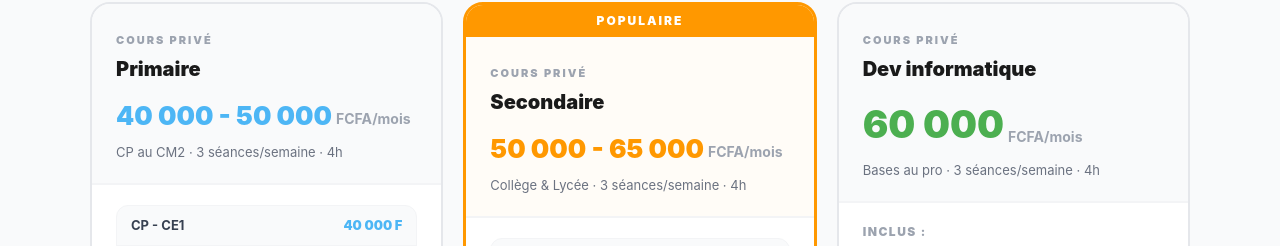
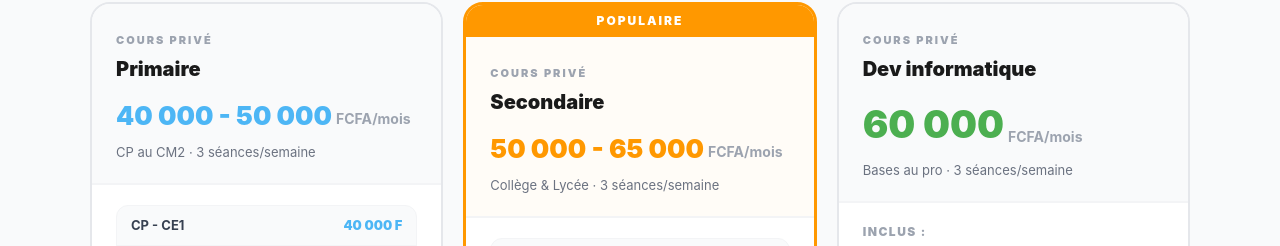
Before and after one commit to YO3CODER/Site-de-Learnly, a Next.js app: page / in a window 1280 px wide. Shown: the part 6022-6268 px from the top of the page. Built offline with nearby package versions, Linux system fonts and the light colour scheme.

Commit message:
Mise à jour

```diff
--- a/app/page.tsx
+++ b/app/page.tsx
@@ -427,7 +427,7 @@ export default function Home() {
                 level: "Primaire",
                 priceRange: "40 000 - 50 000",
                 color: "#4db6f5", shadow: "#2193d3",
-                sub: "CP au CM2 · 3 séances/semaine · 4h",
+                sub: "CP au CM2 · 3 séances/semaine",
                 levels: [
                   { name: "CP - CE1", price: "40 000" },
                   { name: "CE2 - CM1", price: "45 000" },
@@ -440,7 +440,7 @@ export default function Home() {
                 level: "Secondaire",
                 priceRange: "50 000 - 65 000",
                 color: "#ff9800", shadow: "#e65100",
-                sub: "Collège & Lycée · 3 séances/semaine · 4h",
+                sub: "Collège & Lycée · 3 séances/semaine",
                 levels: [
                   { name: "6ème - 4ème", price: "50 000" },
                   { name: "3ème (BEPC)", price: "55 000" },
@@ -455,7 +455,7 @@ export default function Home() {
                 priceRange: null,
                 price: "60 000",
                 color: "#4caf50", shadow: "#2e7d32",
-                sub: "Bases au pro · 3 séances/semaine · 4h",
+                sub: "Bases au pro · 3 séances/semaine",
                 levels: null,
                 features: ["Bases de l'informatique", "Python", "HTML, CSS, JS", "React & Next.js", "Node.js & Neon (BDD)", "Git & bonnes pratiques", "Projets réels", "D'autres langages", "Formation vidéo"],
                 popular: false,
```
